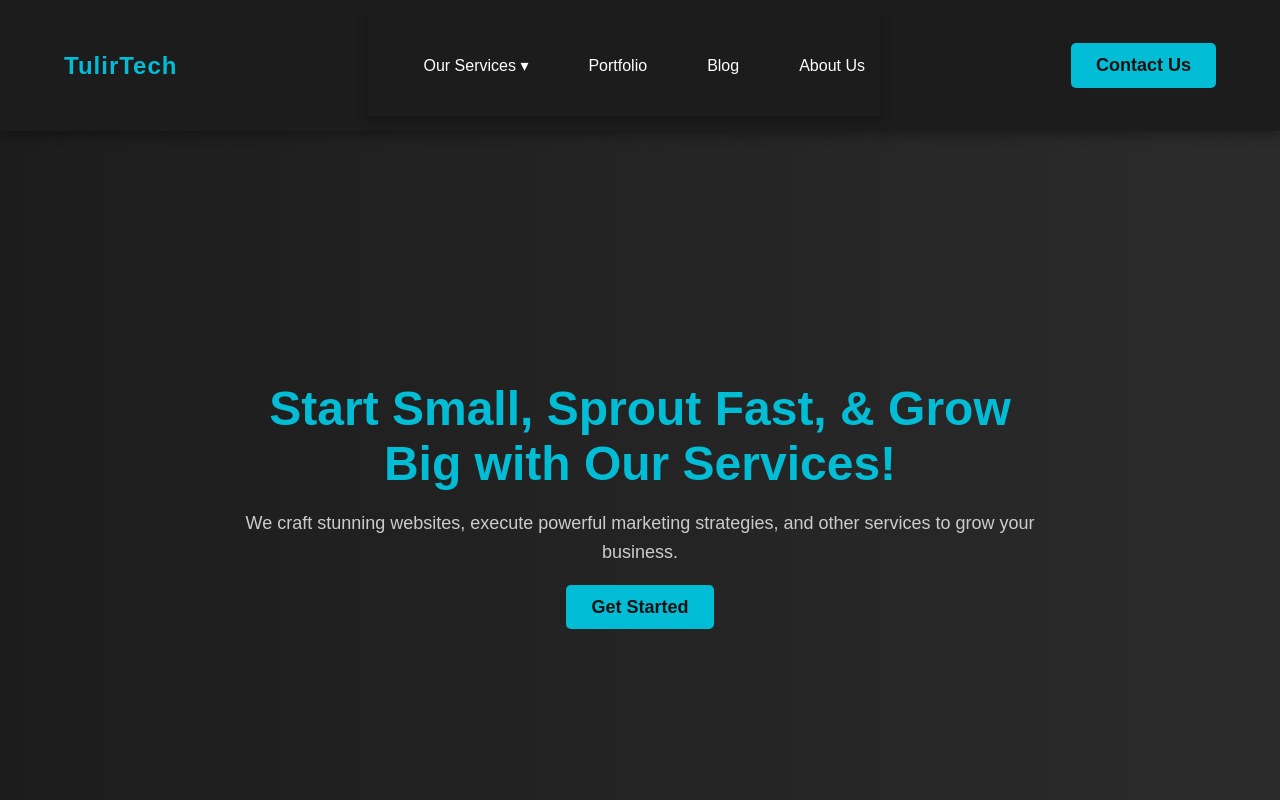
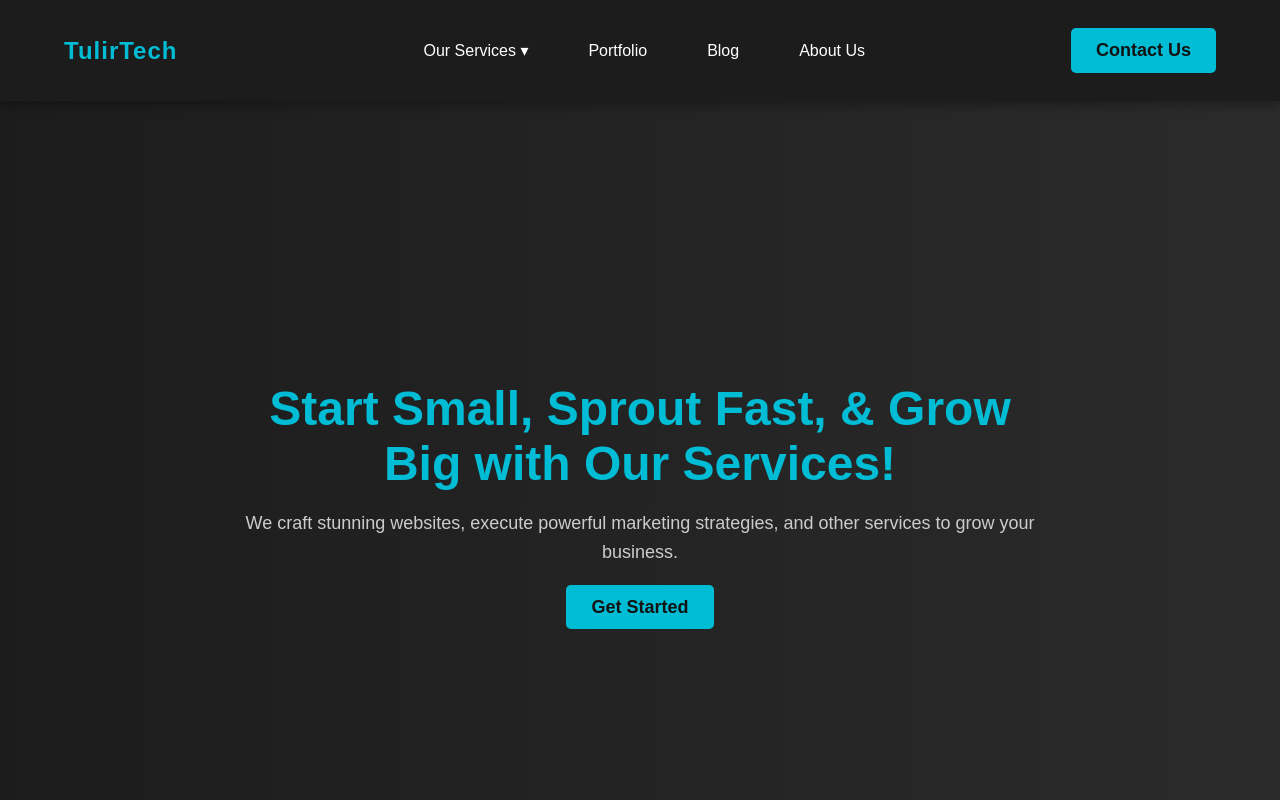
Before and after one commit to rajmohanseo/project-tulir, a plain HTML site: page index.html in a window 1280 px wide. Shown: the top 800 px of the page. Drawn offline with Linux system fonts and the light colour scheme.

Commit message:
Took away nav bar

```diff
--- a/index.html
+++ b/index.html
@@ -12,7 +12,6 @@
     <header>
         <div class="container">
             <div class="logo">TulirTech</div>
-            <nav class="navbar">
                 <ul class="nav-container">
                     <li class="nav-item">
                         <a href="#"> Our Services ▾</a>
@@ -29,7 +28,6 @@
                 </ul>
             </nav>
             <a href="Contactus.html" class="cta">Contact Us</a>
-        </div>
     </header>
 
     <section class="hero">
```
